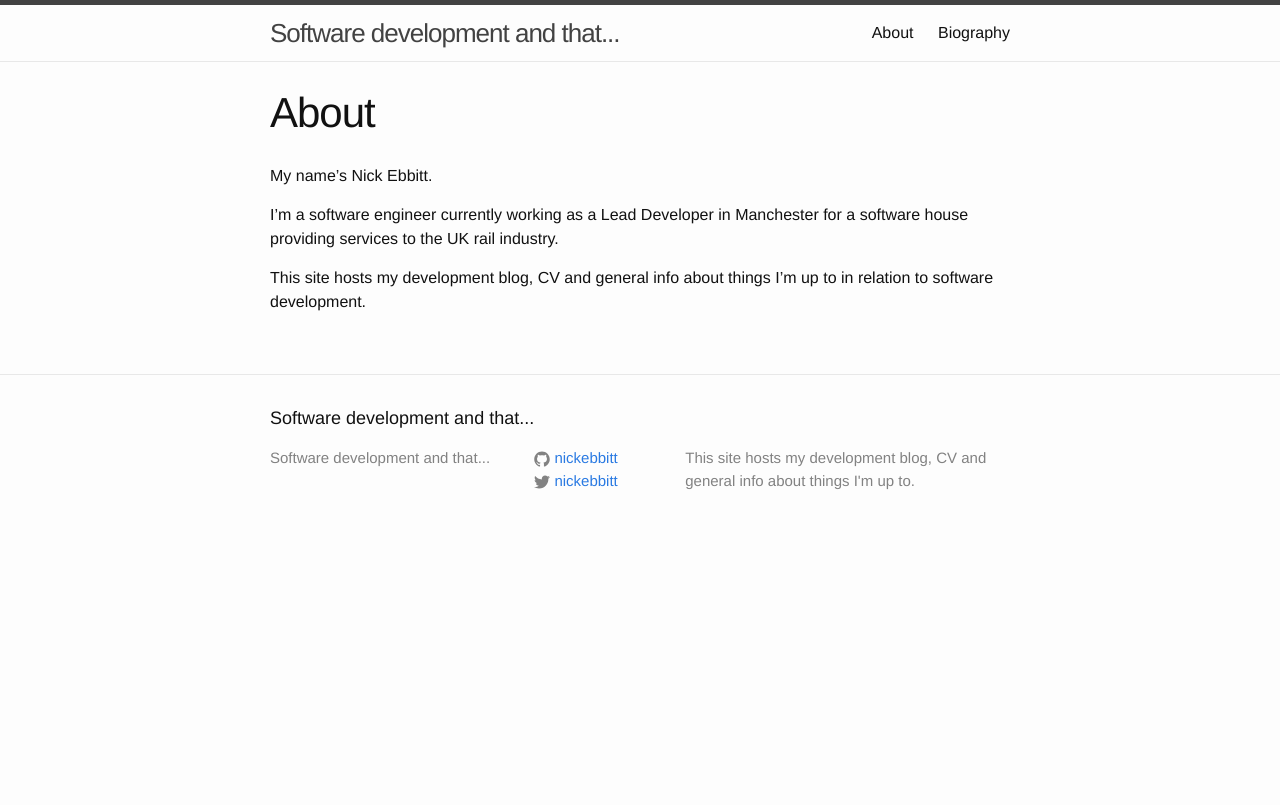
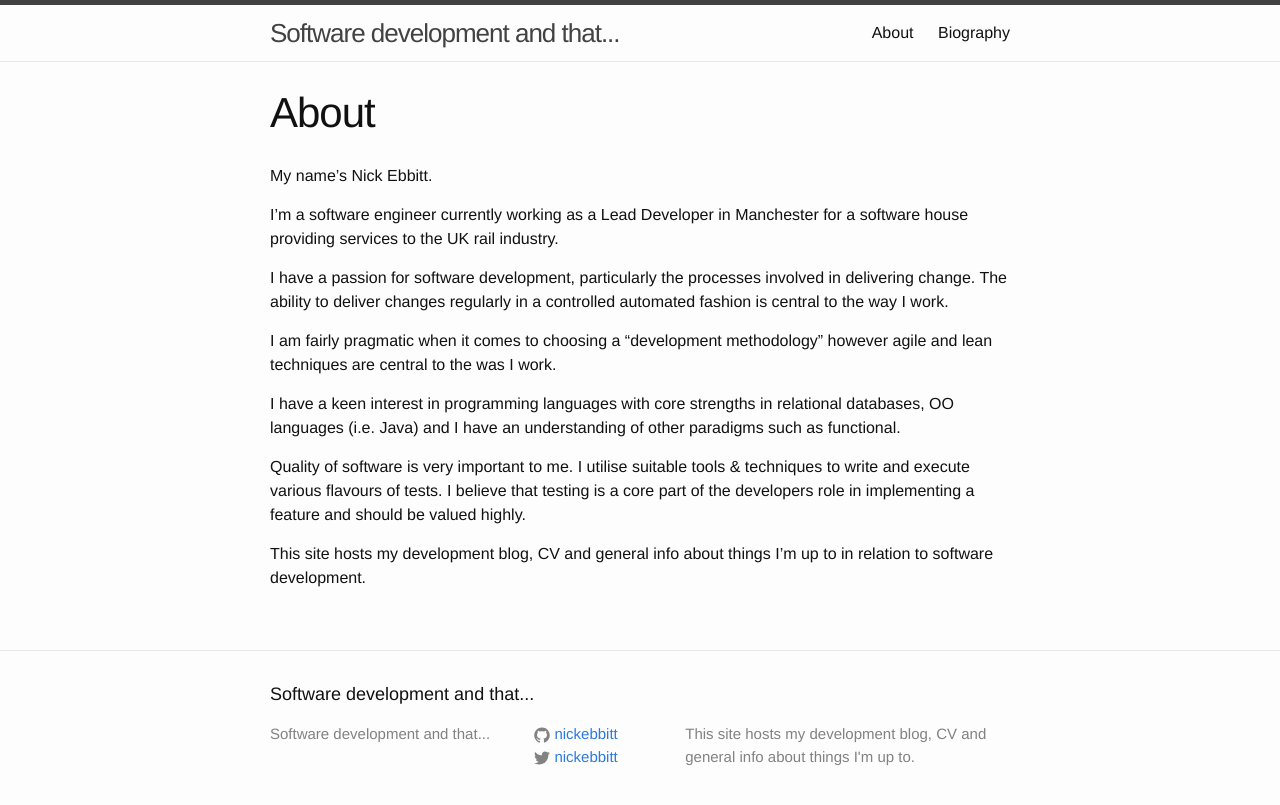
Before and after one commit to nickebbitt/nickebbitt.github.io, a Jekyll site: the page built from about.md, in a window 1280 px wide. Shown: the top 805 px of the page. Built offline with Jekyll 4.4.1, drawn with Linux system fonts in a browser that asks for light colours.

Commit message:
Update About page with more detail

```diff
--- a/about.md
+++ b/about.md
@@ -8,4 +8,12 @@ My name's Nick Ebbitt.
 
 I'm a software engineer currently working as a Lead Developer in Manchester for a software house providing services to the UK rail industry.
 
+I have a passion for software development, particularly the processes involved in delivering change. The ability to deliver changes regularly in a controlled automated fashion is central to the way I work.
+
+I am fairly pragmatic when it comes to choosing a "development methodology" however agile and lean techniques are central to the was I work.
+
+I have a keen interest in programming languages with core strengths in relational databases, OO languages (i.e. Java) and I have an understanding of other paradigms such as functional.
+
+Quality of software is very important to me. I utilise suitable tools & techniques to write and execute various flavours of tests. I believe that testing is a core part of the developers role in implementing a feature and should be valued highly.
+
 This site hosts my development blog, CV and general info about things I'm up to in relation to software development.
```
